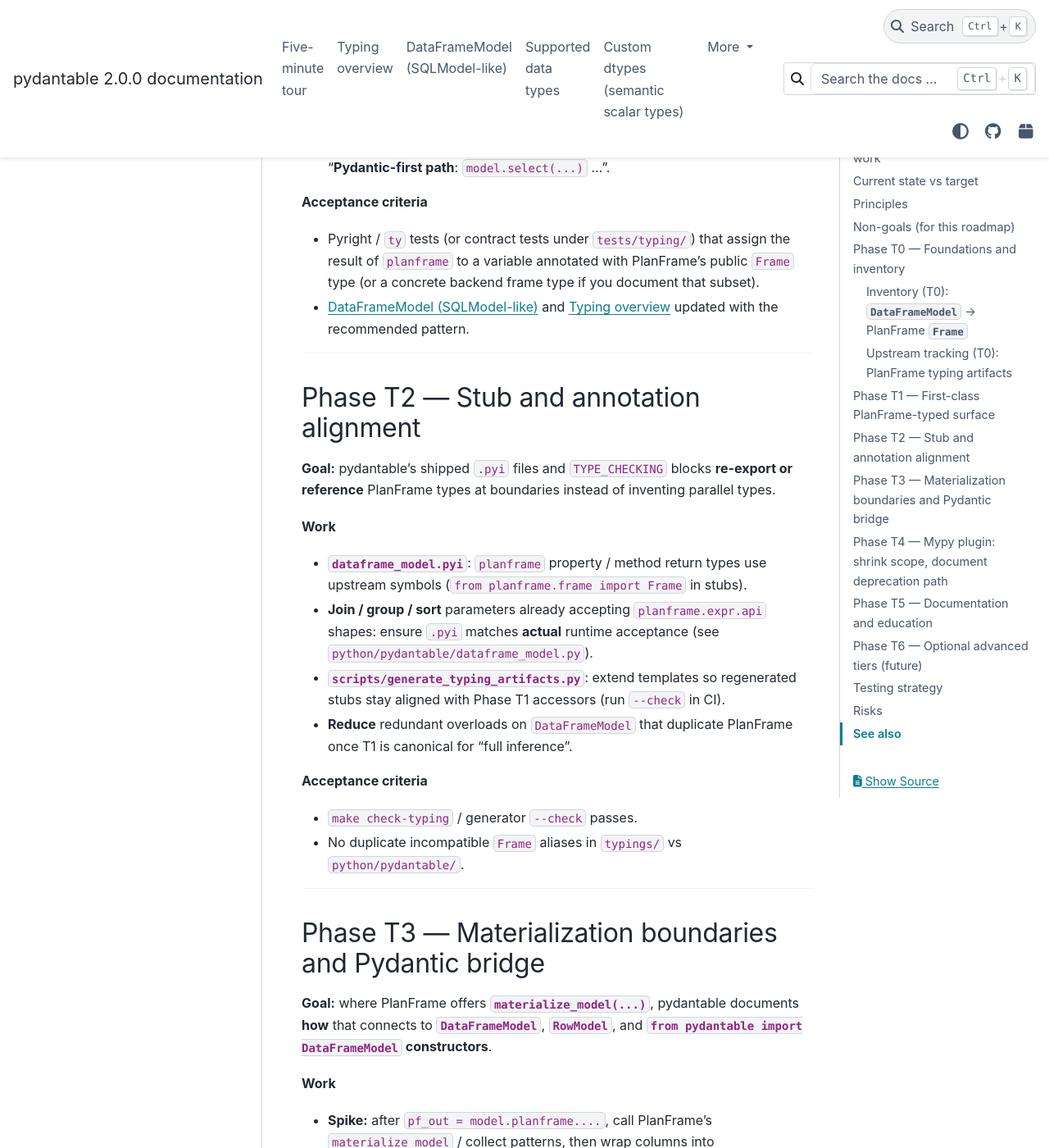
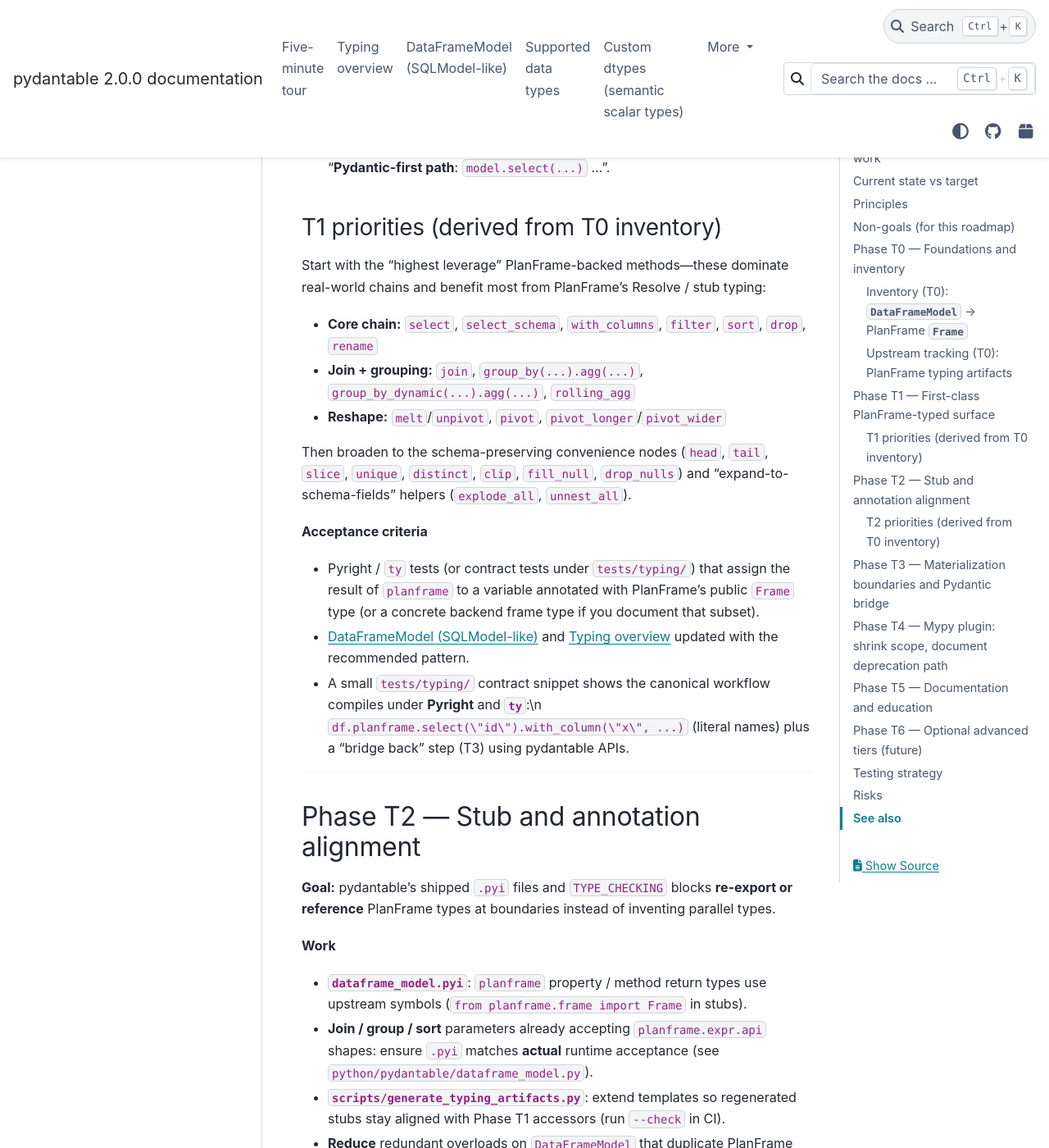
Before and after one commit to eddiethedean/pydantable, a Sphinx documentation site: the page built from docs/PLANFRAME_TYPING_ROADMAP.md, in a window 1280 px wide and 1400 px high, scrolled down 7975 px. Shown: the whole window at 82% size. Built offline with Sphinx 7.4.7 and the PyData theme 0.15.4, drawn with Linux system fonts in a browser that asks for light colours; the version number is read from the project's files by our own code; some of the changed text lies outside the part shown.

Commit message:
docs: refine PlanFrame typing roadmap using T0 inventory
- Add T1/T2 priority lists derived from the DataFrameModel→Frame inventory
- Tighten acceptance criteria with explicit typing contract targets

```diff
--- a/docs/PLANFRAME_TYPING_ROADMAP.md
+++ b/docs/PLANFRAME_TYPING_ROADMAP.md
@@ -134,10 +134,21 @@
 
 3. **Naming** in docs: “**Typing-first path**: `model.planframe.select(...)` …” vs “**Pydantic-first path**: `model.select(...)` …”.
 
+### T1 priorities (derived from T0 inventory)
+
+Start with the “highest leverage” PlanFrame-backed methods—these dominate real-world chains and benefit most from PlanFrame’s Resolve / stub typing:
+
+- **Core chain:** `select`, `select_schema`, `with_columns`, `filter`, `sort`, `drop`, `rename`
+- **Join + grouping:** `join`, `group_by(...).agg(...)`, `group_by_dynamic(...).agg(...)`, `rolling_agg`
+- **Reshape:** `melt`/`unpivot`, `pivot`, `pivot_longer`/`pivot_wider`
+
+Then broaden to the schema-preserving convenience nodes (`head`, `tail`, `slice`, `unique`, `distinct`, `clip`, `fill_null`, `drop_nulls`) and “expand-to-schema-fields” helpers (`explode_all`, `unnest_all`).
+
 **Acceptance criteria**
 
 - Pyright / `ty` tests (or contract tests under `tests/typing/`) that assign the result of `planframe` to a variable annotated with PlanFrame’s public `Frame` type (or a concrete backend frame type if you document that subset).
 - {doc}`DATAFRAMEMODEL` and {doc}`TYPING` updated with the recommended pattern.
+- A small `tests/typing/` contract snippet shows the canonical workflow compiles under **Pyright** and **`ty`**:\n  `df.planframe.select(\"id\").with_column(\"x\", ...)` (literal names) plus a “bridge back” step (T3) using pydantable APIs.
 
 ---
 
@@ -151,6 +162,12 @@
 - **Join / group / sort** parameters already accepting `planframe.expr.api` shapes: ensure `.pyi` matches **actual** runtime acceptance (see `python/pydantable/dataframe_model.py`).
 - **`scripts/generate_typing_artifacts.py`**: extend templates so regenerated stubs stay aligned with Phase T1 accessors (run `--check` in CI).
 - **Reduce** redundant overloads on `DataFrameModel` that duplicate PlanFrame once T1 is canonical for “full inference”.
+
+### T2 priorities (derived from T0 inventory)
+
+Once `DataFrameModel.planframe` (or `to_planframe()`) exists, ensure stubs align for the inventory’s “PlanFrame-first core API”:\n
+
+- **Keys that accept PlanFrame exprs:** `sort`, `join`, `group_by` (only `str` / `pf.col(\"x\")` today), and grouped `.agg(...)`.\n- **Selector dual-protocol:** `select_schema`, `rename_*`, `with_columns_cast`, `with_columns_fill_null` accept either a pydantable selector (`resolve`) or a PlanFrame selector (`select`).\n- **Reshape narrowings:** `melt`/`unpivot`/`pivot`/`pivot_wider` constraints must match stubs so checkers don’t accept shapes that runtime rejects.\n
 
 **Acceptance criteria**
 
```
